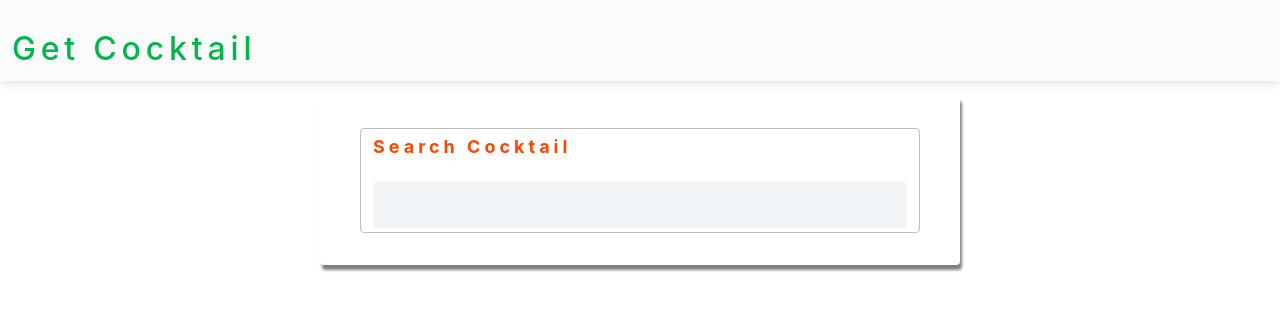
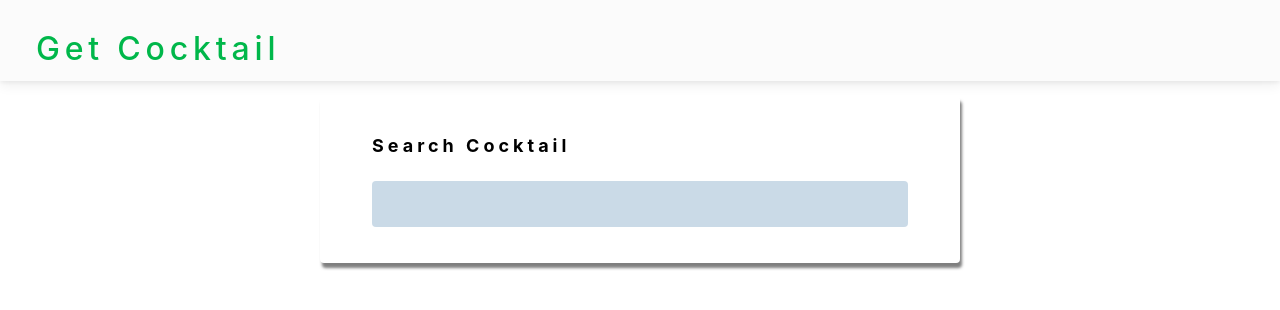
Before and after one commit to zahidhasanemran/redux-toolkit-eslint-prettier-setup, a React (Create React App) app: page / in a window 1280 px wide. Shown: the top 310 px of the page. Built offline with nearby package versions, Linux system fonts and the light colour scheme; no server answers.

Commit message:
react 18 upgrade and some ui change

```diff
--- a/package.json
+++ b/package.json
@@ -7,8 +7,8 @@
     "@testing-library/jest-dom": "^5.15.1",
     "@testing-library/react": "^11.2.7",
     "@testing-library/user-event": "^12.8.3",
-    "react": "^17.0.2",
-    "react-dom": "^17.0.2",
+    "react": "^18.2.0",
+    "react-dom": "^18.2.0",
     "react-redux": "^7.2.6",
     "react-router-dom": "^6.0.2",
     "react-scripts": "4.0.3",
--- a/src/components/CocktailList.js
+++ b/src/components/CocktailList.js
@@ -47,7 +47,7 @@ const CocktailList = () => {
 
   return (
     <div className="container">
-      <div className="row row-cols-1 row-cols-md-3 g-4">
+      <div className="row row-cols-1 row-cols-md-6 g-4">
         {modifiedCocktail.map((item) => {
           const { id, name, image, glass, info } = item;
           return (
@@ -55,8 +55,8 @@ const CocktailList = () => {
               <div className="card h-2">
                 <img src={image} alt={name} className="card-img-top" />
                 <div className="card-body" style={{ textAlign: "left" }}>
-                  <h5 className="card-title">{name}</h5>
-                  <h4 className="card-title">{glass}</h4>
+                  <h6 className="card-title">{name}</h6>
+                  <h5 className="card-title">{glass}</h5>
                   <p className="card-text">{info}</p>
                   <Link to={`/cocktail/${id}`}>
                     <button className="btn btn-info">Details</button>
--- a/src/components/Header.js
+++ b/src/components/Header.js
@@ -2,7 +2,8 @@ import React from "react";
 
 const Header = () => {
   return (
-    <div>
+    <div className="container">
+      <div className="row">
         <nav className="navbar navbar-light bg-light fixed-top">
           <div className="container-fluid">
             <span className="navbar-brand mb-0 h1 header-title text-success">
@@ -11,6 +12,7 @@ const Header = () => {
           </div>
         </nav>
       </div>
+    </div>
   );
 };
 
--- a/src/components/SearchInput.css
+++ b/src/components/SearchInput.css
@@ -1,3 +1,41 @@
+.search {
+  margin-top: 1rem;
+  padding-bottom: 0;
+  margin-bottom: 5rem;
+}
+
+.search-form {
+  width: 85vw;
+  margin: 0 auto;
+  max-width: 40rem;
+  background: #fff;
+  padding: 2rem 2.5rem;
+  text-transform: capitalize;
+  border-radius: 0.25rem;
+  box-shadow: 2px 5px 3px 0px rgba(0, 0, 0, 0.5);
+}
+
+.form-control {
+  border: none !important;
+}
+.form-control label {
+  display: block;
+  margin-bottom: 1.25rem;
+  font-weight: bold;
+  letter-spacing: 0.25rem;
+  color: black;
+  font-size: large;
+  text-align: left;
+}
+.form-control input {
+  width: 100%;
+  border: none;
+  border-color: transparent;
+  background: #f1f5f8;
+  border-radius: 0.25rem;
+  padding: 0.5rem;
+  font-size: 1.2rem;
+}
 .search {
   margin-top: 1rem;
   padding-bottom: 0;
@@ -20,7 +58,7 @@
   margin-bottom: 1.25rem;
   font-weight: bold;
   letter-spacing: 0.25rem;
-    color: orangered;
+  color: black;
   font-size: large;
   text-align: left;
 }
@@ -28,41 +66,7 @@
   width: 100%;
   border: none;
   border-color: transparent;
-    background: #f1f5f8;
-    border-radius: 0.25rem;
-    padding: 0.5rem;
-    font-size: 1.2rem;
-  }.search {
-    margin-top: 1rem;
-    padding-bottom: 0;
-    margin-bottom: 5rem;
-  }
-
-  .search-form {
-    width: 85vw;
-    margin: 0 auto;
-    max-width: 40rem;
-    background: #fff;
-    padding: 2rem 2.5rem;
-    text-transform: capitalize;
-    border-radius: 0.25rem;
-    box-shadow: 2px 5px 3px 0px rgba(0, 0, 0, 0.5);
-  }
-
-  .form-control label {
-    display: block;
-    margin-bottom: 1.25rem;
-    font-weight: bold;
-    letter-spacing: 0.25rem;
-    color: orangered;
-    font-size: large;
-    text-align: left;
-  }
-  .form-control input {
-    width: 100%;
-    border: none;
-    border-color: transparent;
-    background: #f1f5f8;
+  background: #cadae7;
   border-radius: 0.25rem;
   padding: 0.5rem;
   font-size: 1.2rem;
--- a/src/index.js
+++ b/src/index.js
@@ -11,16 +11,18 @@ import store from "./redux/store";
 import { Provider } from "react-redux";
 import { BrowserRouter } from "react-router-dom";
 import reportWebVitals from "./reportWebVitals";
+import * as ReactDOMClient from "react-dom/client";
 
-ReactDOM.render(
+const root = ReactDOMClient.createRoot(document.getElementById("root"));
+
+root.render(
   <React.StrictMode>
     <Provider store={store}>
       <BrowserRouter>
         <App />
       </BrowserRouter>
     </Provider>
-  </React.StrictMode>,
-  document.getElementById("root")
+  </React.StrictMode>
 );
 
 // If you want to start measuring performance in your app, pass a function
```
Also changed, not shown: 1 other file (tests, documents, lock files or other folders). Lines whose indentation alone changed are shown as unchanged.
